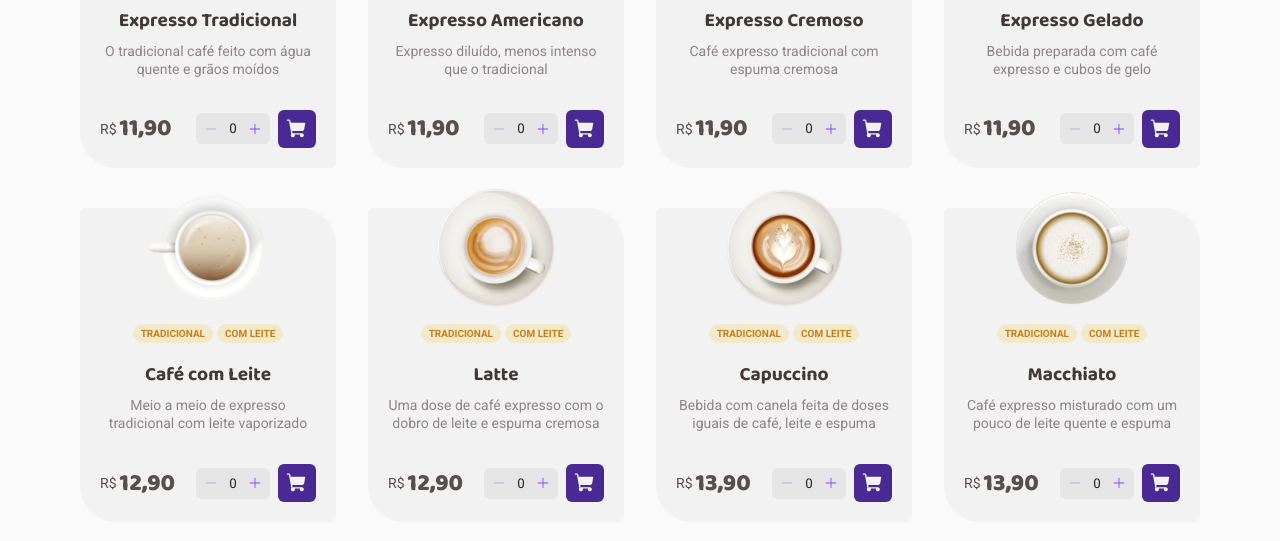
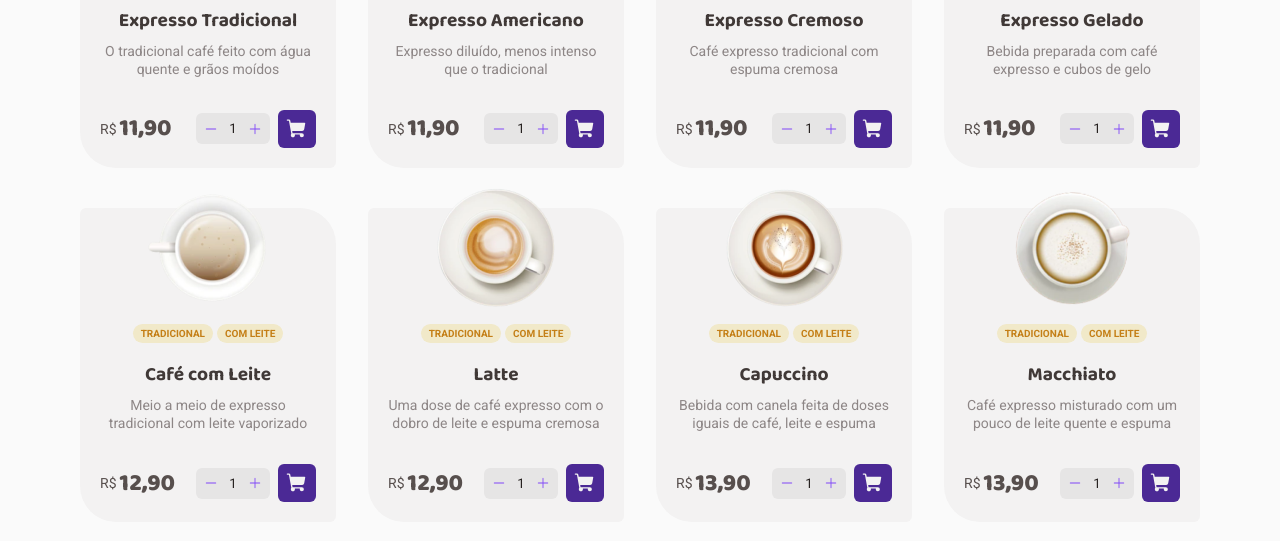
Before and after one commit to ThiLourenco/coffee-delivery, a React (Vite) app: page / in a window 1280 px wide. Shown: the part 940-1481 px from the top of the page. Built offline with nearby package versions, Linux system fonts and the light colour scheme.

Commit message:
feat(): change states quantity

```diff
--- a/src/pages/Home/components/CoffeeCard/index.tsx
+++ b/src/pages/Home/components/CoffeeCard/index.tsx
@@ -27,7 +27,7 @@ interface CoffeeProps {
 }
 
 export function CoffeeCard({ coffee }: CoffeeProps) {
-  const [quantity, setQuantity] = useState(0)
+  const [quantity, setQuantity] = useState(1)
   const { addCoffeeToCart } = useCart()
 
   const isCoffeeSelected = quantity > 0
```
